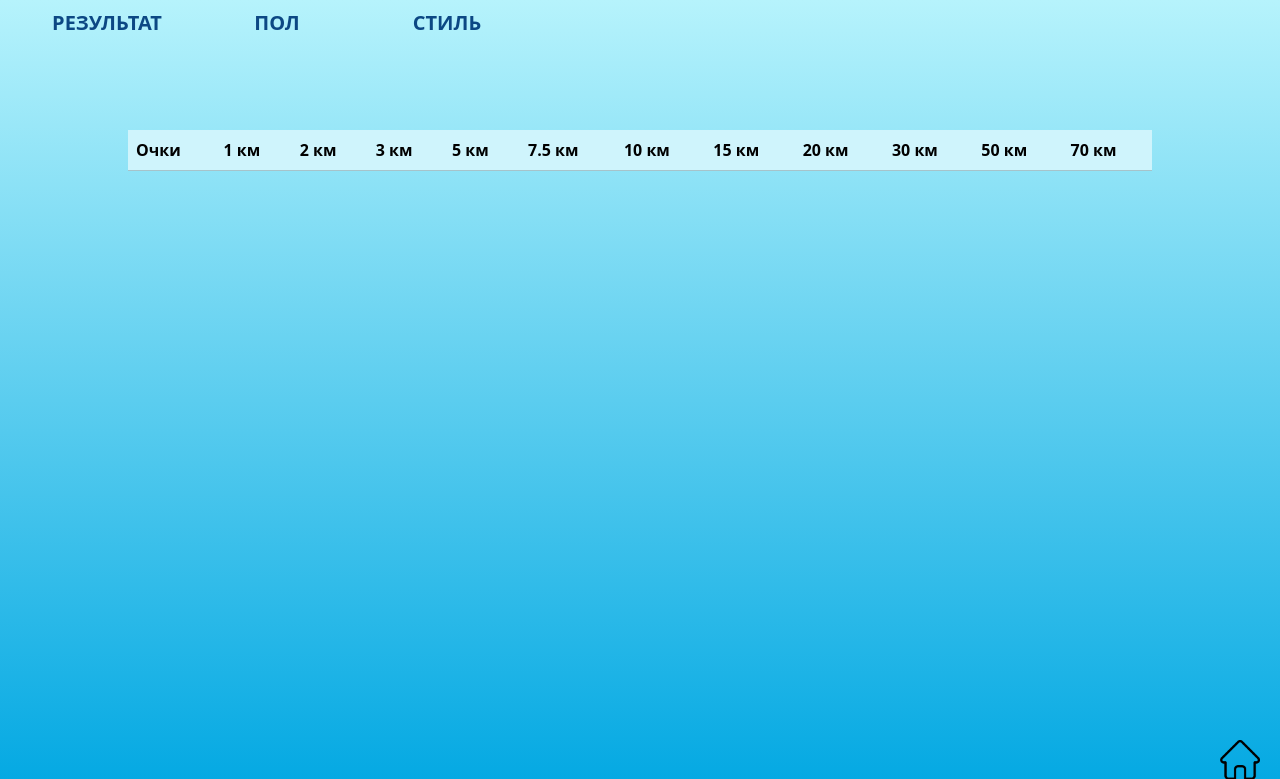
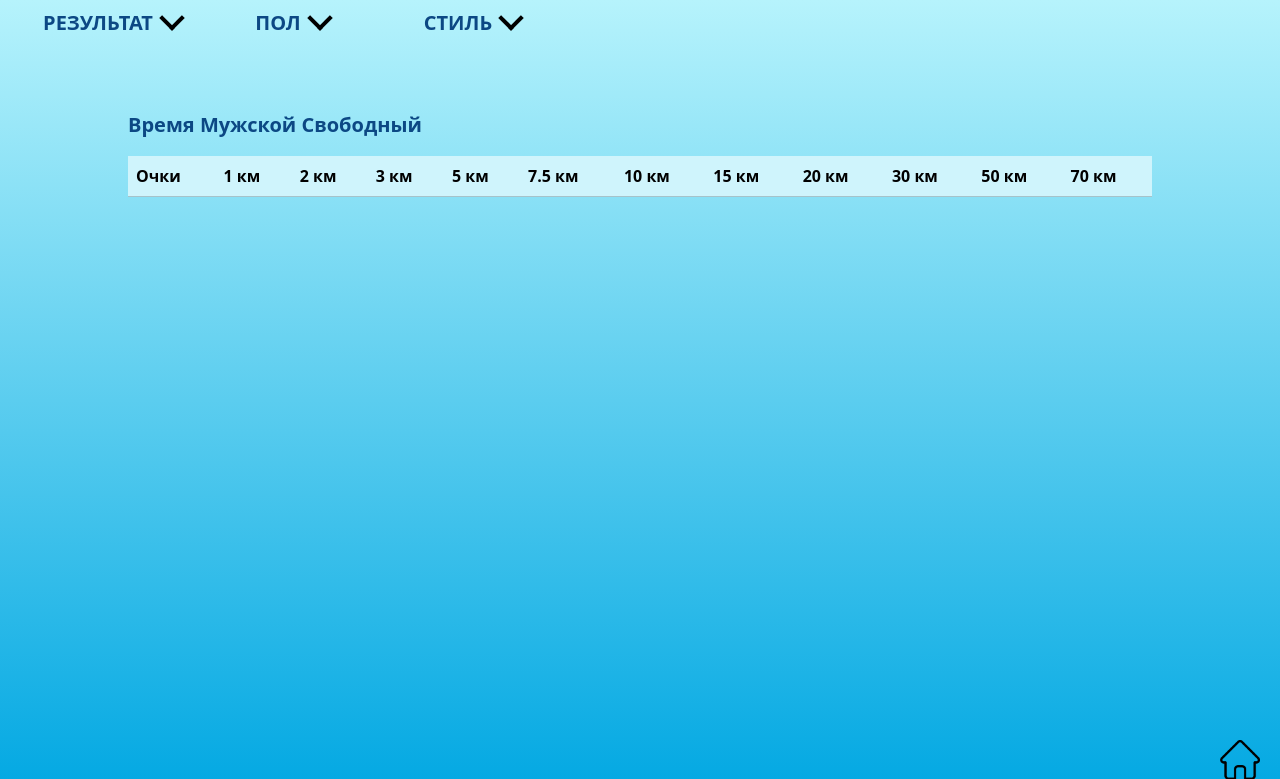
Before and after one commit to maxkosalex/App-To-Web, a Flask app: page /Table in a window 1280 px wide. Shown: the top 779 px of the page. Run offline with Flask 3, Linux system fonts and the light colour scheme; data that the repository does not hold is empty.

Commit message:
BUG FIX#4

```diff
--- a/data.py
+++ b/data.py
@@ -171,12 +171,12 @@ f"""WITH FormattedTimes AS (
     ORDER BY
         PointValue""").fetchall()
         a = [
-    tuple(
-        item if idx < 3 else item.rsplit(':', 1)[0] + '.' + item.rsplit(':', 1)[1][0]
-        for idx, item in enumerate(sublist)
-    )
-    for sublist in a
-]
+            tuple(
+                item if idx == 0 else item.rsplit(':', 1)[0] + '.' + item.rsplit(':', 1)[1][0]
+                for idx, item in enumerate(sublist)
+            )
+            for sublist in a
+        ]
 
     else:
         a = cursor.execute(
--- a/main.py
+++ b/main.py
@@ -122,5 +122,5 @@ def get_data():
 
 
 if __name__ == "__main__":
-    # app.run(host="77.232.128.6")
-    app.run()
+    app.run(host="147.45.254.51")
+    #app.run()
--- a/templates/Table.html
+++ b/templates/Table.html
@@ -6,9 +6,11 @@
 
 <style>
 .nav-btn{
-    width:150px;
+    width:160px;
     border-radius:10px;
-    display:grid;;
+    display:grid;
+    justify-content:center;
+
 }
 
 .nav-btn:hover{
@@ -39,6 +41,24 @@
   scrollbar-color: #00A7E2 #B6F3FC;
 }
 
+.arrow {
+    border: solid black;
+    border-width: 0 4px 4px 0;
+    display: inline-block;
+    padding: 7px;
+}
+.down {
+    transform: rotate(45deg);
+    -webkit-transform: rotate(45deg);
+}
+
+.table-text{
+    display:flex;
+    color:#0C4884;
+    font-size:20px;
+    font-weight:700;
+}
+
 </style>
 
 <nav class="navbar navbar-expand-lg">
@@ -48,7 +68,10 @@
         <li class="nav-item">
           <center>
           <div style="display:grid; margin-left:20px;">
-              <a id="label-text-3" class="nav-btn" onclick="toggleText(3)">РЕЗУЛЬТАТ</a>
+              <div style="display:flex;" class="nav-btn">
+                  <a id="label-text-3">РЕЗУЛЬТАТ</a>
+                  <a style="margin-left:10px; margin-top:-3px;" onclick="toggleText(3)"><i class="arrow down"></i></a>
+              </div>
               <div id="textblock-3" style="display:none;">
                   <p onclick="updateLabelText('label-text-3', 'Время')">Время</p>
                   <p onclick="updateLabelText('label-text-3', 'Скорость')">Скорость</p>
@@ -60,7 +83,10 @@
         <li class="nav-item">
           <center>
           <div style="display:grid; margin-left:20px;">
-              <a id="label-text-1" class="nav-btn" onclick="toggleText(1)">ПОЛ</a>
+              <div style="display:flex;" class="nav-btn">
+                  <a id="label-text-1">ПОЛ</a>
+                  <a style="margin-left:10px; margin-top:-3px;" onclick="toggleText(1)"><i class="arrow down"></i></a>
+              </div>
               <div id="textblock-1" style="display:none;">
                   <p onclick="updateLabelText('label-text-1', 'Мужской')">Мужской</p>
                   <p onclick="updateLabelText('label-text-1', 'Женский')">Женский</p>
@@ -72,13 +98,15 @@
         <li class="nav-item">
           <center>
           <div style="display:grid; margin-left:20px;">
-              <a id="label-text-2" class="nav-btn" onclick="toggleText(2)">СТИЛЬ</a>
+              <div style="display:flex;" class="nav-btn">
+                  <a id="label-text-2">СТИЛЬ</a>
+                  <a style="margin-left:10px; margin-top:-3px;" onclick="toggleText(2)"><i class="arrow down"></i></a>
+              </div>
               <div id="textblock-2" style="display:none;">
                 <p onclick="updateLabelText('label-text-2', 'Свободный')">Свободный</p>
                 <p onclick="updateLabelText('label-text-2', 'Классический')">Классический</p>
               </div>
           </div>
-
           </center>
         </li>
         <li class="nav-item">
@@ -88,10 +116,14 @@
   </div>
 </nav>
 
-<div class="scrollable-table-container" style="width:80%; margin-left:10%; margin-top:130px; margin-bottom:20px;position:absolute; height:80%">
+<div class="scrollable-table-container" style="width:80%; margin-left:10%; margin-top:110px; margin-bottom:20px;position:absolute; height:80%">
+    <div class="table-text">
+        <p id="text-1">Время</p>&nbsp;<p id="text-2">Мужской</p>&nbsp;<p id="text-3">Свободный</p>
+    </div>
     <table class="table table-info table-striped" translate="no" style="font-weight:600;">
 
         <thead style="position:sticky;top: 0;">
+
         <tr>
 
             <td>Очки</td>
@@ -148,23 +180,31 @@ localStorage.setItem("label-text-1","Мужской")
 localStorage.setItem("label-text-2","Свободный")
 
 function PreLaod(){
-
+    state_1 = document.getElementById('text-1')
+    gender_1 = document.getElementById('text-2')
+    style_1 = document.getElementById('text-3')
     if (localStorage.getItem('label-text-3') === "Скорость") {
         state = 2;
+        state_1.textContent = 'Скорость'
     } else {
         state = 1;
+        state_1.textContent = 'Время'
     }
 
     if (localStorage.getItem('label-text-1') === "Женский") {
         gender = 2;
+        gender_1.textContent = 'Женский'
     } else{
         gender = 1;
+        gender_1.textContent = 'Мужской'
     }
 
     if (localStorage.getItem('label-text-2') === "Классический") {
         style = 2;
+        style_1.textContent = 'Классический'
     } else{
         style = 1;
+        style_1.textContent = 'Свободный'
 
     }
 
@@ -172,7 +212,6 @@ function PreLaod(){
     const tds = tbody.querySelectorAll('td');
 
     tds.forEach(td => td.remove());
-    console.log(state, gender, style)
     loadMoreData(state, gender, style);
 
 }
```
